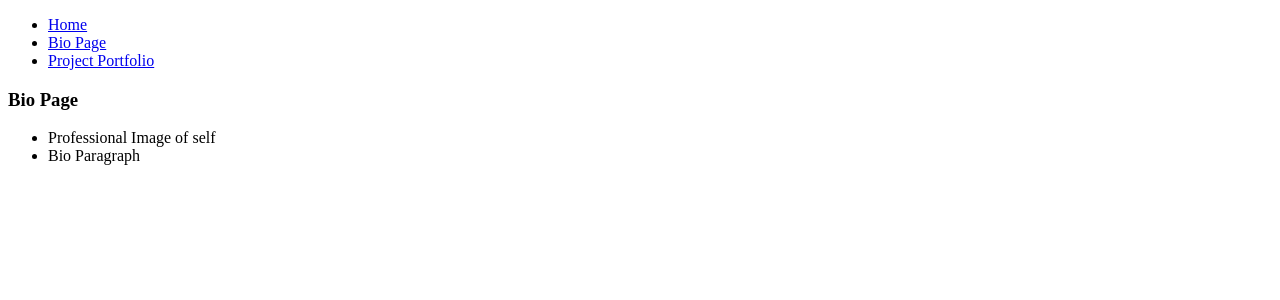
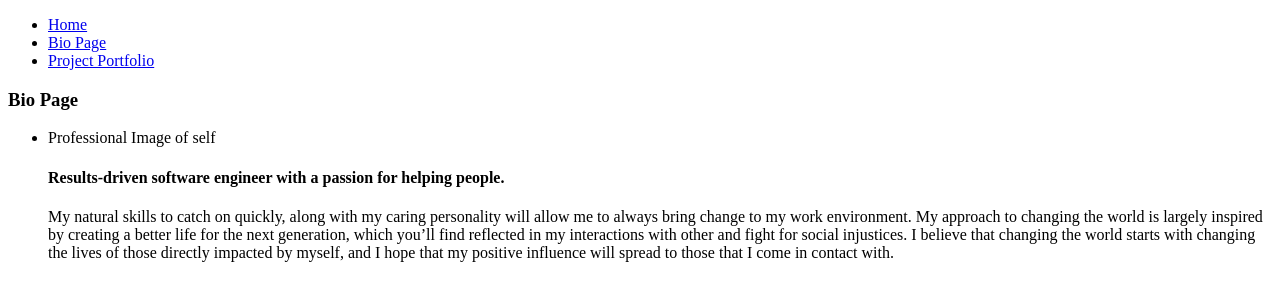
Before and after one commit to LetsJessCode/portfolio_site, a React (Create React App) app: page /bio in a window 1280 px wide. Shown: the top 300 px of the page. Built offline with nearby package versions, Linux system fonts and the light colour scheme.

Commit message:
started blog info

```diff
--- a/src/Components/Bio.js
+++ b/src/Components/Bio.js
@@ -6,7 +6,12 @@ const Bio = () => {
             <h3>Bio Page</h3>
             <ul>
                 <li>Professional Image of self</li>
-                <li>Bio Paragraph</li>
+                <div className="bio">
+                <h4>Results-driven software engineer with a passion for helping people.</h4>
+                    <p>
+                        My natural skills to catch on quickly, along with my caring personality will allow me to always bring change to my work environment. My approach to changing the world is largely inspired by creating a better life for the next generation, which you’ll find reflected in my interactions with other and fight for social injustices. I believe that changing the world starts with changing the lives of those directly impacted by myself, and I hope that my positive influence will spread to those that I come in contact with.
+                    </p>
+                </div>
             </ul>
         </div>
     )
```
